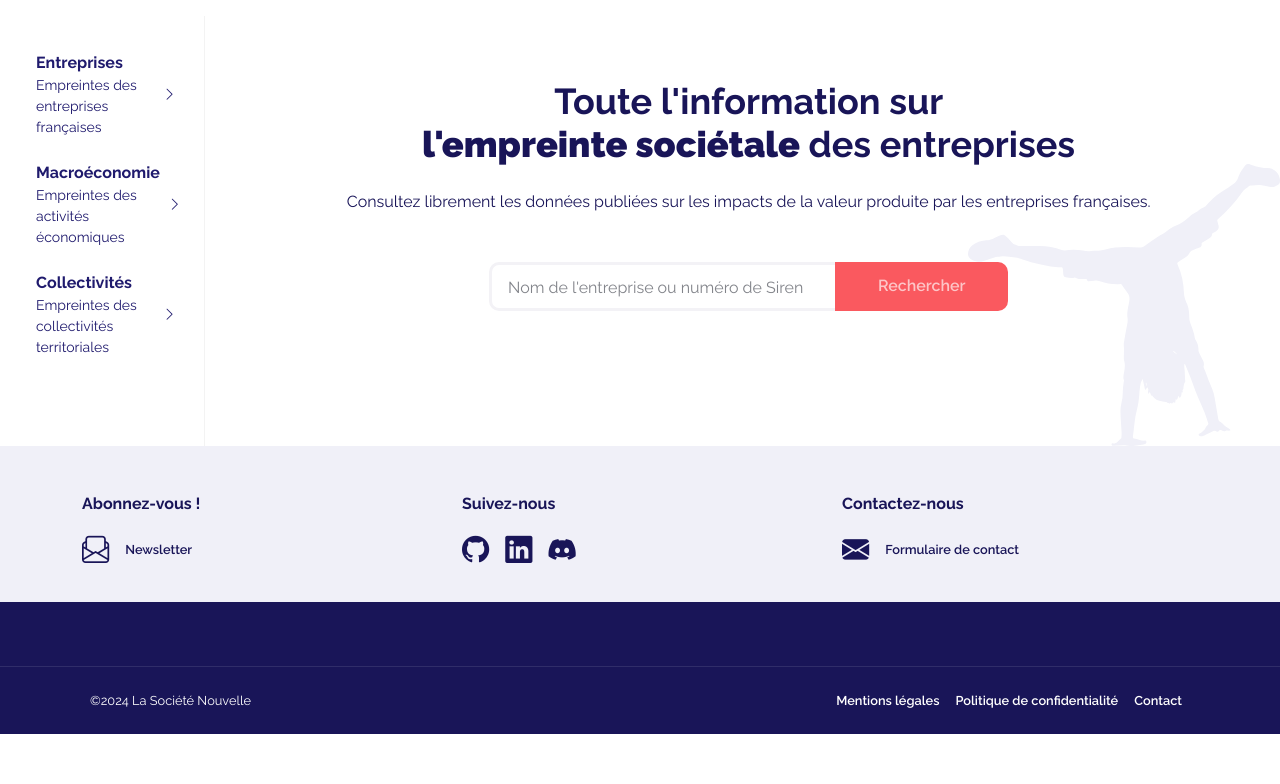
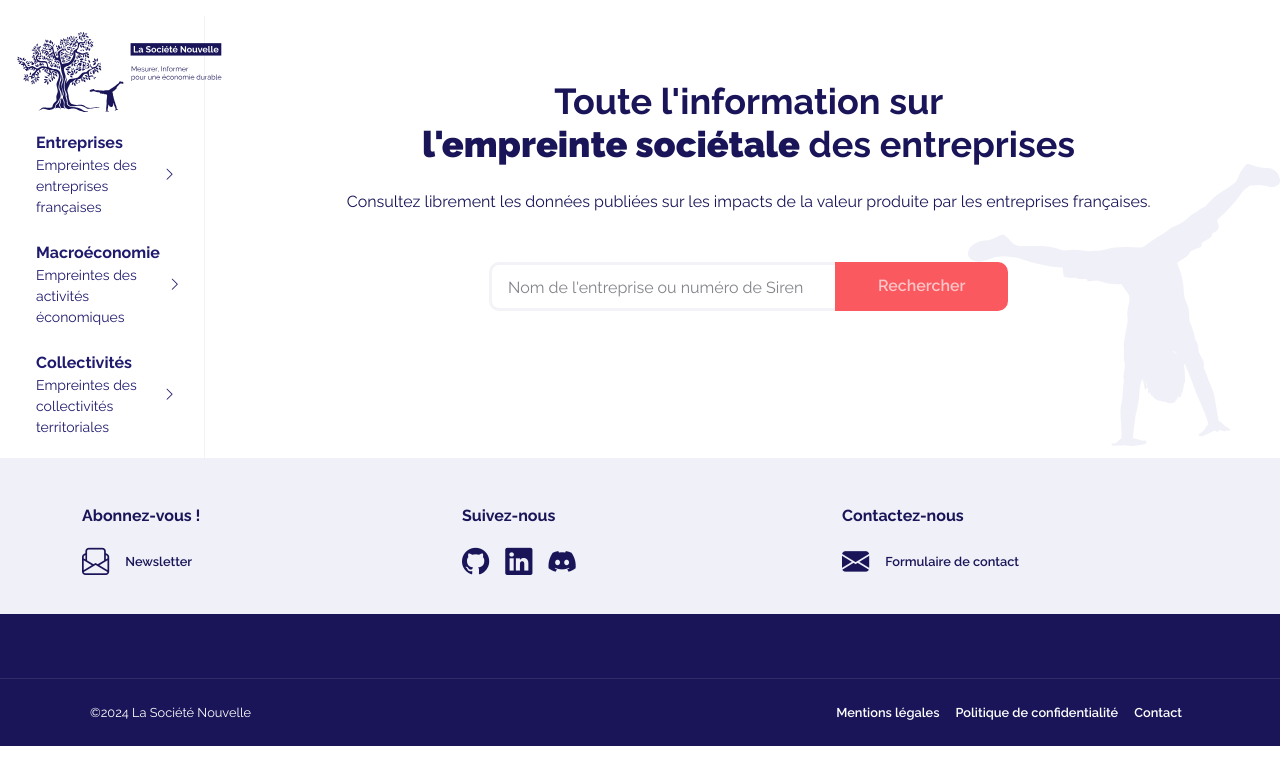
Before and after one commit to La-Societe-Nouvelle/SINESE-Portal, a Next.js app: page / in a window 1280 px wide. Shown: the top 784 px of the page. Built offline with nearby package versions, Linux system fonts and the light colour scheme.

Commit message:
add logo in navbar

```diff
--- a/src/components/navbar.js
+++ b/src/components/navbar.js
@@ -22,6 +22,14 @@ const CustomNav = ({ li }) => {
   };
   return (
     <nav>
+      <Navbar.Brand className="p-3" href="/">
+        <Image
+          src="/logo-La-Societe-Nouvelle.svg"
+          height="80"
+          className="d-inline-block align-center"
+          alt="logo"
+        />
+      </Navbar.Brand>
       <ul className="navbar__list">
         {li.map((item, i) => (
           <Nav.Link className="navbar__li-box d-flex justify-content-between align-items-center gap-2" href={item[2]} key={i}>
```
